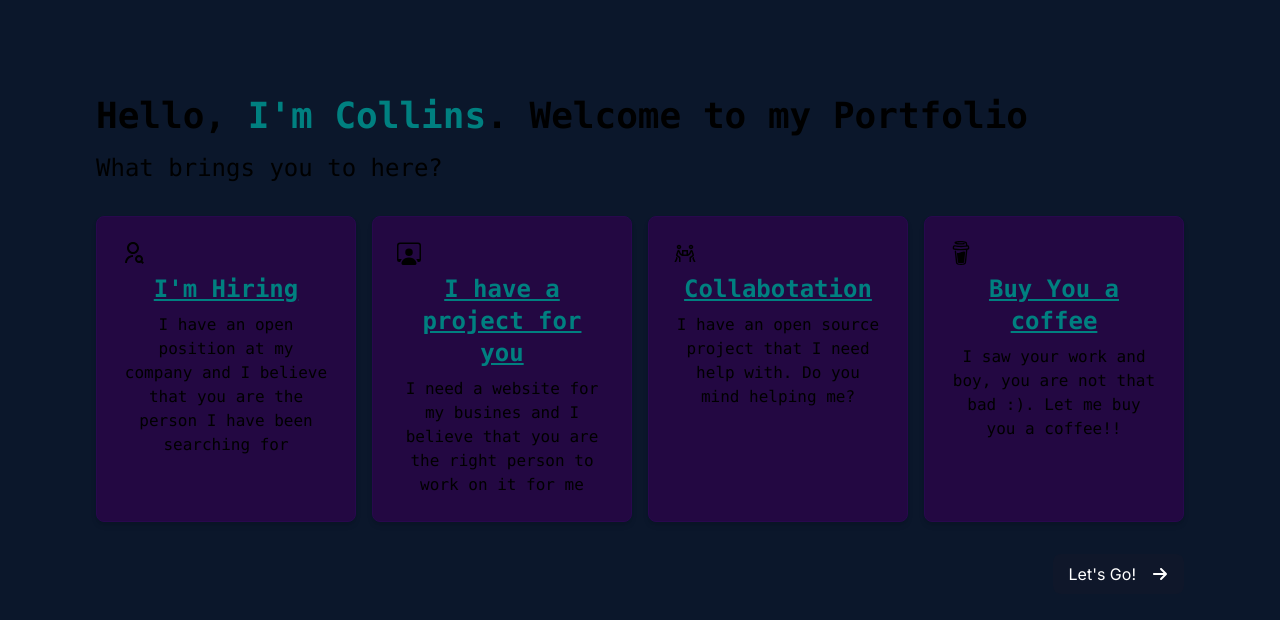
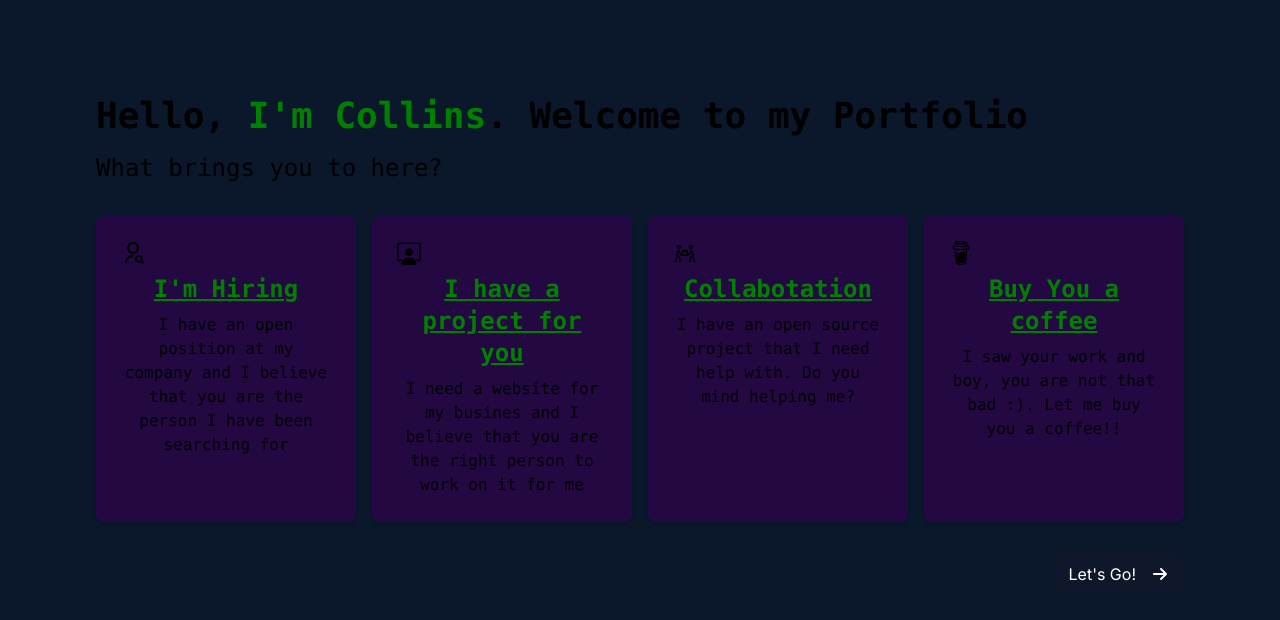
Before and after one commit to C-o-m-o-n/portfolio, a Next.js app: page / in a window 1280 px wide. Shown: the top 620 px of the page. Built offline with nearby package versions, Linux system fonts and the light colour scheme.

Commit message:
change highlight text to green

```diff
--- a/app/page.tsx
+++ b/app/page.tsx
@@ -70,7 +70,7 @@ export default function Home() {
         transition={{ duration: 0.5 }}
         className="text-4xl font-bold mb-4 font-mono"
       >
-        Hello, <span className="text-[teal]">I&apos;m Collins</span>. Welcome to my Portfolio
+        Hello, <span className="text-[green]">I&apos;m Collins</span>. Welcome to my Portfolio
       </motion.h1>
       <motion.h2
         initial={{ opacity: 0, x: -50 }}
@@ -94,7 +94,7 @@ export default function Home() {
               }`}
           >
             {option.icon}
-            <h1 className="font-bold text-2xl text-center underline m-2 font-mono text-[teal]">{option.title}</h1>
+            <h1 className="font-bold text-2xl text-center underline m-2 font-mono text-[green]">{option.title}</h1>
 
             <p className="text-center font-mono">{option.body}</p>
 
```
